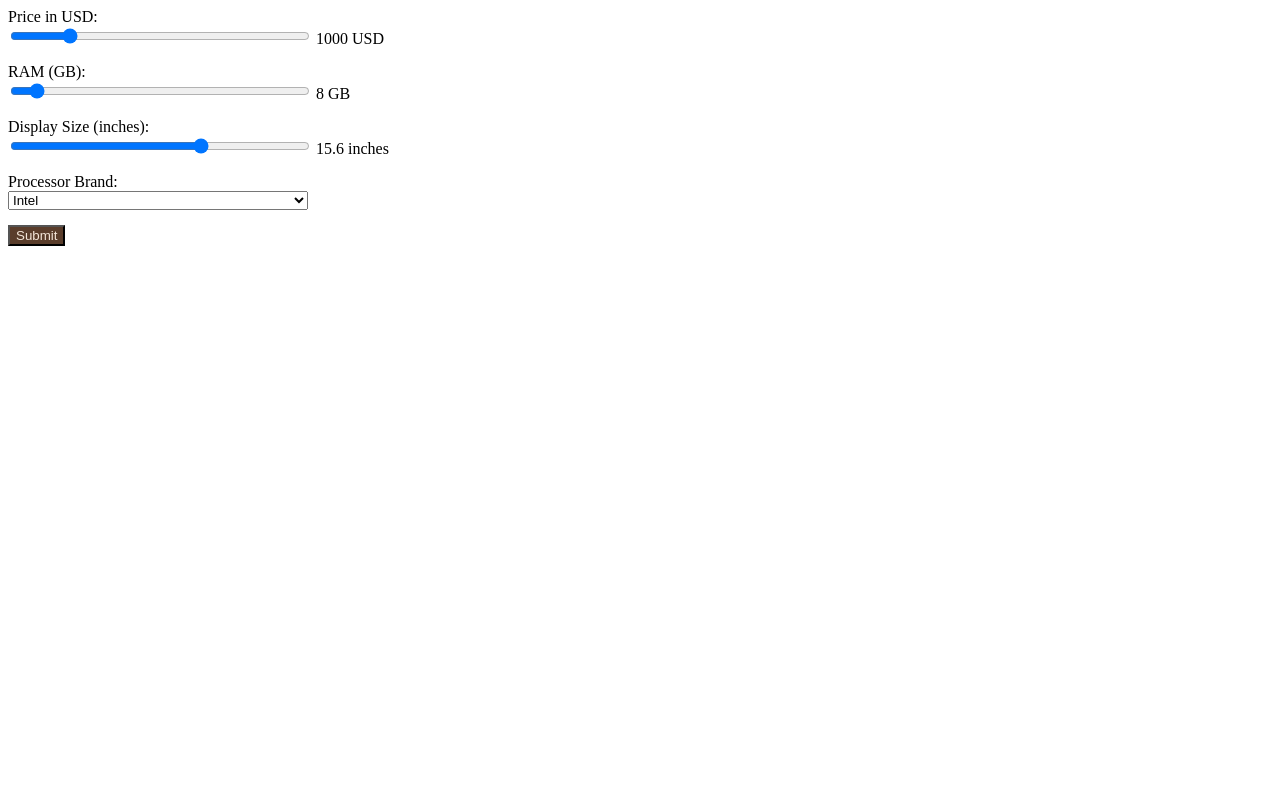
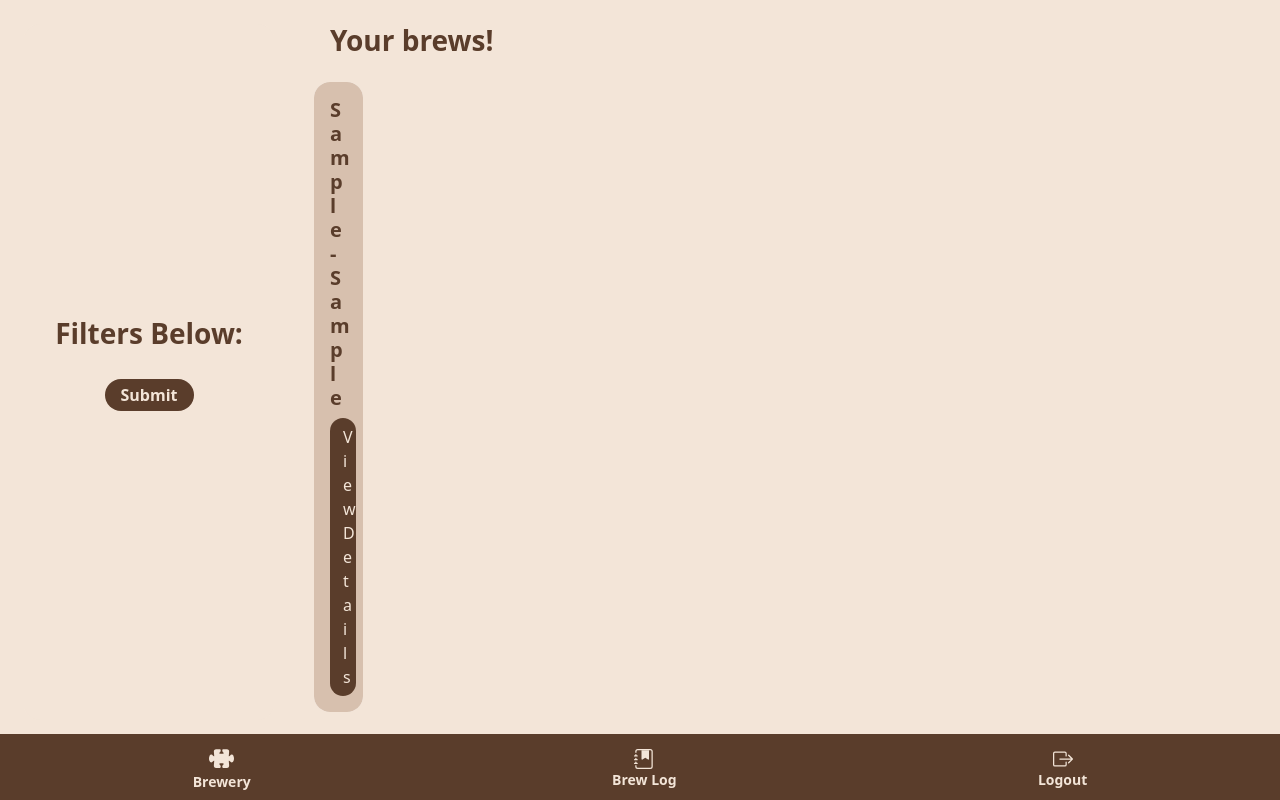
Before and after one commit to Tapple214/brewyourtech, a Django app: template brewyourtech/byt/templates/byt/laptopForm.html in a window 1280 px wide. Run offline with Django 5.2, Linux system fonts and the light colour scheme; the template is opened without the code that fills it: values that come from a table or form of the project are taken from there, others are empty; tables that the repository leaves empty hold one stand-in row (values such as "Sample post"); some libraries are stand-ins or nearby versions.

Commit message:
setting base html

```diff
--- a/brewyourtech/byt/templates/byt/laptopForm.html
+++ b/brewyourtech/byt/templates/byt/laptopForm.html
@@ -1,67 +1,121 @@
-<form>
-  <!-- Price -->
-  <div style="margin-bottom: 15px">
-    <label for="price" style="display: block">Price in USD:</label>
-    <input
-      type="range"
-      id="price"
-      name="price"
-      min="100"
-      max="5000"
-      step="50"
-      value="1000"
-      oninput="document.getElementById('laptop_price_value').textContent = this.value"
-      style="width: 300px"
+<!-- ### START ### -->
+
+<!-- LAPTOP FILTERING PAGE -->
+
+{% load django_bootstrap5 %} {% load static %} {% include 'byt/navbar.html' %}
+
+<!DOCTYPE html>
+<html lang="en">
+  <head>
+    <meta charset="UTF-8" />
+    <meta name="viewport" content="width=device-width, initial-scale=1.0" />
+
+    <!-- Title & Icon -->
+    <title>Brewery</title>
+    <link
+      rel="icon"
+      type="image/png"
+      href="{% static 'byt/images/logo.png' %}"
     />
-    <span id="laptop_price_value">1000</span> USD
-  </div>
 
-  <!-- RAM -->
-  <div style="margin-bottom: 15px">
-    <label for="ram_memory" style="display: block">RAM (GB):</label>
-    <input
-      type="range"
-      id="ram_memory"
-      name="ram_memory"
-      min="4"
-      max="64"
-      step="4"
-      value="8"
-      oninput="document.getElementById('laptop_ram_value').textContent = this.value"
-      style="width: 300px"
-    />
-    <span id="laptop_ram_value">8</span> GB
-  </div>
+    <!-- Bootstrap CSS -->
+    {% bootstrap_css %}
 
-  <!-- Display Size -->
-  <div style="margin-bottom: 15px">
-    <label for="display_size" style="display: block"
-      >Display Size (inches):</label
+    <style>
+      body {
+        color: #5a3d2b;
+        background-color: #f3e5d8;
+        height: 100vh;
+        overflow: hidden;
+        overflow-y: auto;
+      }
+
+      input[type="range"] {
+        -webkit-appearance: none;
+        width: 240px;
+        background: #5a3d2b;
+        border-radius: 10px;
+        outline: none;
+        opacity: 1;
+        transition: opacity 0.2s;
+      }
+
+      input[type="range"]:hover {
+        opacity: 0.8;
+      }
+
+      /* Style the slider track */
+      input[type="range"]::-webkit-slider-runnable-track {
+        background: #5a3d2b;
+        border-radius: 10px;
+      }
+
+      input[type="range"]::-moz-range-track {
+        background: #5a3d2b;
+        border-radius: 10px;
+      }
+
+      input[type="range"]::-ms-track {
+        background: transparent;
+        border-color: transparent;
+        border-width: 6px 0;
+        color: transparent;
+        height: 8px;
+      }
+
+      /* Style the slider thumb */
+      input[type="range"]::-webkit-slider-thumb {
+        -webkit-appearance: none;
+        appearance: none;
+        width: 20px;
+        height: 20px;
+        background: #f3e5d8;
+        border-radius: 50%;
+        border: 2px solid #5a3d2b;
+        cursor: pointer;
+      }
+
+      input[type="range"]::-moz-range-thumb {
+        width: 20px;
+        height: 20px;
+        background: #f3e5d8;
+        border-radius: 50%;
+        border: 2px solid #5a3d2b;
+        cursor: pointer;
+      }
+
+      input[type="range"]::-ms-thumb {
+        width: 20px;
+        height: 20px;
+        background: #f3e5d8;
+        border-radius: 50%;
+        border: 2px solid #5a3d2b;
+        cursor: pointer;
+      }
+
+      /* Adjust thumb hover effect */
+      input[type="range"]:hover::-webkit-slider-thumb {
+        background: #dab896;
+      }
+    </style>
+  </head>
+
+  <body class="d-flex">
+    <!-- Main Content Wrapper -->
+    <div class="d-flex" style="width: 100%; height: 93vh">
+      <!-- Sidebar-style Div -->
+      <div
+        class="py-4 px-4 card border-0 rounded-4 m-4 p-4 text-center d-flex align-items-center justify-content-center"
+        style="
+          color: #5a3d2b;
+          background-color: #f3e5d8;
+          width: 250px;
+          height: 87vh;
+          flex-shrink: 0;
+        "
       >
-    <input
-      type="range"
-      id="display_size"
-      name="display_size"
-      min="11"
-      max="18"
-      step="0.5"
-      value="15.6"
-      oninput="document.getElementById('laptop_display_value').textContent = this.value"
-      style="width: 300px"
-    />
-    <span id="laptop_display_value">15.6</span> inches
-  </div>
-
-  <!-- Processor Brand -->
-  <div style="margin-bottom: 15px">
-    <label for="processor_brand" style="display: block">Processor Brand:</label>
-    <select id="processor_brand" name="processor_brand" style="width: 300px">
-      <option value="Intel">Intel</option>
-      <option value="AMD">AMD</option>
-      <option value="Apple">Apple</option>
-    </select>
-  </div>
-
+        <h3 class="fw-bold mb-4 pb-1">Filters Below:</h3>
+        <form method="GET" action="{% url 'phoneBrew' %}">
           <!-- Submit Button -->
           <button
             type="submit"
@@ -71,3 +125,67 @@
             Submit
           </button>
         </form>
+      </div>
+
+      <!-- Main Content -->
+      <div class="py-3 px-3" style="height: 93vh; overflow-y: auto">
+        <h3 class="fw-bold mb-4 pt-2 text-center">Your brews!</h3>
+        {% if phones %}
+        <div class="row row-cols-1 row-cols-md-3 g-4">
+          {% for phone in phones %}
+          <div class="col">
+            <div class="card h-100 rounded-4 border-0 d-flex flex-column">
+              <div
+                class="card-body rounded-4 border-0 d-flex flex-column"
+                style="background-color: #d7c0ae; color: #5a3d2b"
+              >
+                <h5 class="card-title fw-bold">
+                  {{ phone.brand }} - {{ phone.model }}
+                </h5>
+                <a
+                  href="{{ phone.url }}"
+                  target="_blank"
+                  class="btn rounded-pill fw-medium mt-auto"
+                  style="background-color: #5a3d2b; color: #f3e5d8"
+                >
+                  View Details
+                </a>
+              </div>
+            </div>
+          </div>
+          {% endfor %}
+        </div>
+        {% else %}
+        <p>
+          No phones match your criteria. Please try again with different
+          filters.
+        </p>
+        {% endif %}
+      </div>
+    </div>
+
+    <!-- JavaScript -->
+    <script>
+      function showForm(formId) {
+        document.getElementById("card-view").classList.add("hidden");
+        document.getElementById("form-view").classList.remove("hidden");
+        document.getElementById(formId).classList.remove("hidden");
+      }
+
+      function goBack() {
+        document.getElementById("card-view").classList.remove("hidden");
+        document.getElementById("form-view").classList.add("hidden");
+        const forms = document.querySelectorAll("#form-view > div");
+        forms.forEach((form) => form.classList.add("hidden"));
+      }
+    </script>
+
+    <!-- Navbar component -->
+    {% include 'byt/navbar.html' %}
+
+    <!-- Bootstrap JavaScript -->
+    {% bootstrap_javascript %}
+  </body>
+</html>
+
+<!-- ### END ### -->
```
Lines whose indentation alone changed are shown as unchanged.
